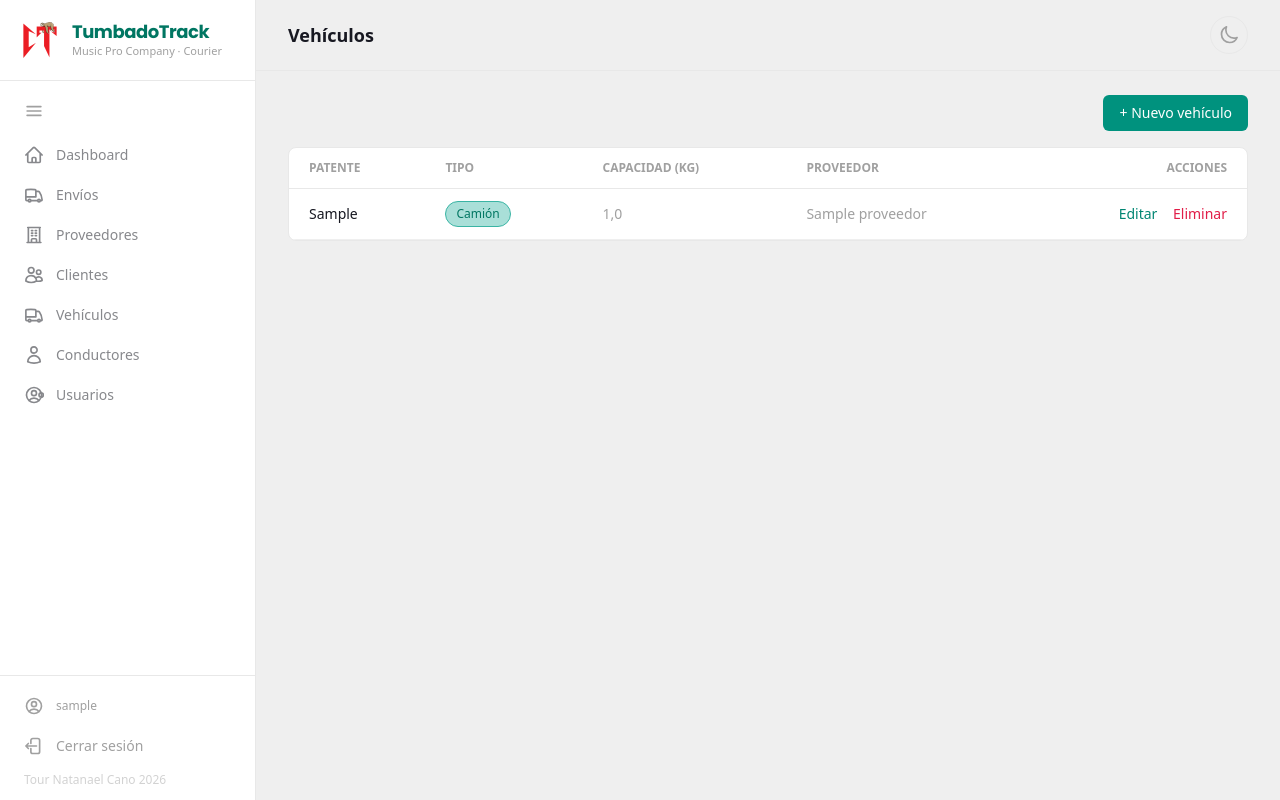
After one commit to Danieel17/TumbadoTrack, a Django app: page /vehiculos/ in a window 1280 px wide. The commit adds this page. Run offline with Django 5.2, Linux system fonts and the light colour scheme; a user stored in the database is signed in; tables that the repository leaves empty hold one stand-in row (values such as "Sample post"); some libraries are stand-ins or nearby versions.

Commit message:
Evaluación 3: CRUD propio de Vehículo y Conductor
Agrega mantención completa (listar, crear, editar, eliminar) de
Vehículo y Conductor en el sitio propio, sin usar Django Admin, con el
mismo patrón que ya existía para Envíos/Proveedores/Clientes: formularios
en forms.py, vistas protegidas con @admin_requerido, templates
reutilizando form_generico.html/confirmar_eliminar.html, y enlaces en
el sidebar.

Son las dos entidades que faltaban del caso "Transporte y Logística"
con CRUD propio (antes solo existían en Django Admin), necesarias para
la Evaluación 3 ("administrador propio, sin utilizar Django Admin").

Probado en vivo: crear, editar y eliminar un vehículo y un conductor
desde el sitio, verificando que los cambios quedan en la base de datos.

```diff
--- a/courier/forms.py
+++ b/courier/forms.py
@@ -2,7 +2,7 @@ from django import forms
 from django.contrib.auth.forms import UserCreationForm
 from django.contrib.auth.models import User
 
-from .models import Cliente, Envio, Proveedor
+from .models import Cliente, Conductor, Envio, Proveedor, Vehiculo
 
 TEXT_INPUT_CLASSES = (
     "w-full rounded-md border border-stone-300 dark:border-stone-600 bg-stone-50 dark:bg-stone-700 "
@@ -37,6 +37,18 @@ class ClienteForm(EstiloFormMixin, forms.ModelForm):
     class Meta:
         model = Cliente
         fields = ["nombre", "ciudad", "tipo", "email_contacto", "telefono"]
+
+
+class VehiculoForm(EstiloFormMixin, forms.ModelForm):
+    class Meta:
+        model = Vehiculo
+        fields = ["patente", "tipo", "capacidad_kg", "proveedor"]
+
+
+class ConductorForm(EstiloFormMixin, forms.ModelForm):
+    class Meta:
+        model = Conductor
+        fields = ["nombre", "licencia", "telefono", "vehiculo"]
 
 
 class EnvioForm(EstiloFormMixin, forms.ModelForm):
--- a/courier/templates/courier/base.html
+++ b/courier/templates/courier/base.html
@@ -149,6 +149,20 @@
                 </svg>
                 <span class="sidebar-label">Clientes</span>
             </a>
+            <a href="{% url 'courier:lista_vehiculos' %}"
+               class="nav-link flex items-center gap-3 px-3 py-2 rounded-md text-sm font-medium text-stone-600 dark:text-stone-300 hover:bg-teal-50 hover:text-teal-600 dark:hover:bg-stone-700 dark:hover:text-teal-400 transition-colors">
+                <svg class="h-5 w-5 shrink-0" fill="none" viewBox="0 0 24 24" stroke="currentColor" stroke-width="2">
+                    <path stroke-linecap="round" stroke-linejoin="round" d="M8.25 18.75a1.5 1.5 0 0 1-3 0m3 0a1.5 1.5 0 0 0-3 0m3 0h6m-9 0H3.375a1.125 1.125 0 0 1-1.125-1.125V14.25m17.25 4.5a1.5 1.5 0 0 1-3 0m3 0a1.5 1.5 0 0 0-3 0m3 0h1.125c.621 0 1.129-.504 1.09-1.124a17.902 17.902 0 0 0-3.213-9.193 2.056 2.056 0 0 0-1.58-.86H14.25M16.5 18.75h-2.25m0-11.177v-.958c0-.568-.422-1.048-.987-1.106a48.554 48.554 0 0 0-10.026 0 1.106 1.106 0 0 0-.987 1.106v7.635m12-6.677v6.677m0 0h-12" />
+                </svg>
+                <span class="sidebar-label">Vehículos</span>
+            </a>
+            <a href="{% url 'courier:lista_conductores' %}"
+               class="nav-link flex items-center gap-3 px-3 py-2 rounded-md text-sm font-medium text-stone-600 dark:text-stone-300 hover:bg-teal-50 hover:text-teal-600 dark:hover:bg-stone-700 dark:hover:text-teal-400 transition-colors">
+                <svg class="h-5 w-5 shrink-0" fill="none" viewBox="0 0 24 24" stroke="currentColor" stroke-width="2">
+                    <path stroke-linecap="round" stroke-linejoin="round" d="M15.75 6a3.75 3.75 0 1 1-7.5 0 3.75 3.75 0 0 1 7.5 0ZM4.501 20.118a7.5 7.5 0 0 1 14.998 0A17.933 17.933 0 0 1 12 21.75c-2.676 0-5.216-.584-7.499-1.632Z" />
+                </svg>
+                <span class="sidebar-label">Conductores</span>
+            </a>
             {% if request.user.is_staff %}
             <a href="{% url 'courier:lista_usuarios' %}"
                class="nav-link flex items-center gap-3 px-3 py-2 rounded-md text-sm font-medium text-stone-600 dark:text-stone-300 hover:bg-teal-50 hover:text-teal-600 dark:hover:bg-stone-700 dark:hover:text-teal-400 transition-colors">
--- /dev/null
+++ b/courier/templates/courier/lista_vehiculos.html
@@ -0,0 +1,50 @@
+{% extends "courier/base.html" %}
+
+{% block title %}Vehículos{% endblock %}
+{% block header %}Vehículos{% endblock %}
+
+{% block content %}
+{% if request.user.is_staff %}
+<div class="flex justify-end mb-4">
+    <a href="{% url 'courier:crear_vehiculo' %}"
+       class="bg-teal-500 hover:bg-teal-600 text-white font-medium text-sm rounded-md px-4 py-2 transition-colors">
+        + Nuevo vehículo
+    </a>
+</div>
+{% endif %}
+<div class="bg-white border border-stone-200 dark:bg-stone-800 dark:border-stone-700 rounded-lg overflow-hidden">
+  <div class="overflow-x-auto">
+    <table class="w-full text-sm">
+        <thead>
+            <tr class="text-left text-xs uppercase text-stone-500 dark:text-stone-400 border-b border-stone-200 dark:border-stone-700">
+                <th class="px-5 py-3">Patente</th>
+                <th class="px-5 py-3">Tipo</th>
+                <th class="px-5 py-3">Capacidad (kg)</th>
+                <th class="px-5 py-3">Proveedor</th>
+                {% if request.user.is_staff %}<th class="px-5 py-3 text-right">Acciones</th>{% endif %}
+            </tr>
+        </thead>
+        <tbody>
+            {% for vehiculo in vehiculos %}
+            <tr class="border-b border-stone-100 dark:border-stone-700/60 hover:bg-stone-50 dark:hover:bg-stone-700/40">
+                <td class="px-5 py-3 text-stone-900 dark:text-stone-200 font-medium">{{ vehiculo.patente }}</td>
+                <td class="px-5 py-3">
+                    <span class="inline-block px-2.5 py-1 rounded-full text-xs font-medium bg-teal-100 text-teal-700 border border-teal-300 dark:bg-teal-500/10 dark:text-teal-400 dark:border-teal-500/30 capitalize">{{ vehiculo.get_tipo_display }}</span>
+                </td>
+                <td class="px-5 py-3 text-stone-500 dark:text-stone-400">{{ vehiculo.capacidad_kg }}</td>
+                <td class="px-5 py-3 text-stone-500 dark:text-stone-400">{{ vehiculo.proveedor.nombre }}</td>
+                {% if request.user.is_staff %}
+                <td class="px-5 py-3 text-right space-x-3">
+                    <a href="{% url 'courier:editar_vehiculo' vehiculo.id %}" class="text-teal-600 dark:text-teal-400 hover:underline">Editar</a>
+                    <a href="{% url 'courier:eliminar_vehiculo' vehiculo.id %}" class="text-rose-600 dark:text-rose-400 hover:underline">Eliminar</a>
+                </td>
+                {% endif %}
+            </tr>
+            {% empty %}
+            <tr><td colspan="5" class="px-5 py-6 text-center text-stone-500">No hay vehículos registrados.</td></tr>
+            {% endfor %}
+        </tbody>
+    </table>
+  </div>
+</div>
+{% endblock %}
--- a/courier/urls.py
+++ b/courier/urls.py
@@ -22,6 +22,14 @@ urlpatterns = [
     path("clientes/nuevo/", views.crear_cliente, name="crear_cliente"),
     path("clientes/<int:cliente_id>/editar/", views.editar_cliente, name="editar_cliente"),
     path("clientes/<int:cliente_id>/eliminar/", views.eliminar_cliente, name="eliminar_cliente"),
+    path("vehiculos/", views.lista_vehiculos, name="lista_vehiculos"),
+    path("vehiculos/nuevo/", views.crear_vehiculo, name="crear_vehiculo"),
+    path("vehiculos/<int:vehiculo_id>/editar/", views.editar_vehiculo, name="editar_vehiculo"),
+    path("vehiculos/<int:vehiculo_id>/eliminar/", views.eliminar_vehiculo, name="eliminar_vehiculo"),
+    path("conductores/", views.lista_conductores, name="lista_conductores"),
+    path("conductores/nuevo/", views.crear_conductor, name="crear_conductor"),
+    path("conductores/<int:conductor_id>/editar/", views.editar_conductor, name="editar_conductor"),
+    path("conductores/<int:conductor_id>/eliminar/", views.eliminar_conductor, name="eliminar_conductor"),
     path("usuarios/", views.lista_usuarios, name="lista_usuarios"),
     path("usuarios/nuevo/", views.crear_usuario, name="crear_usuario"),
     path("usuarios/<int:usuario_id>/editar/", views.editar_usuario, name="editar_usuario"),
--- a/courier/views.py
+++ b/courier/views.py
@@ -7,8 +7,16 @@ from django.db.models import ProtectedError
 from django.http import Http404
 from django.shortcuts import get_object_or_404, redirect, render
 
-from .forms import ClienteForm, EnvioForm, ProveedorForm, UsuarioCreationForm, UsuarioEditForm
-from .models import Cliente, Envio, Proveedor
+from .forms import (
+    ClienteForm,
+    ConductorForm,
+    EnvioForm,
+    ProveedorForm,
+    UsuarioCreationForm,
+    UsuarioEditForm,
+    VehiculoForm,
+)
+from .models import Cliente, Conductor, Envio, Proveedor, Vehiculo
 
 
 def login_requerido(vista):
@@ -275,6 +283,116 @@ def eliminar_cliente(request, cliente_id):
     })
 
 
+@login_requerido
+def lista_vehiculos(request):
+    """Listado de vehículos de la flota."""
+    contexto = {"vehiculos": Vehiculo.objects.select_related("proveedor")}
+    return render(request, "courier/lista_vehiculos.html", contexto)
+
+
+@admin_requerido
+def crear_vehiculo(request):
+    if request.method == "POST":
+        form = VehiculoForm(request.POST)
+        if form.is_valid():
+            form.save()
+            messages.success(request, "Vehículo creado correctamente.")
+            return redirect("courier:lista_vehiculos")
+    else:
+        form = VehiculoForm()
+
+    return render(request, "courier/form_generico.html", {
+        "form": form, "titulo": "Nuevo vehículo", "volver_url": "courier:lista_vehiculos",
+    })
+
+
+@admin_requerido
+def editar_vehiculo(request, vehiculo_id):
+    vehiculo = get_object_or_404(Vehiculo, pk=vehiculo_id)
+
+    if request.method == "POST":
+        form = VehiculoForm(request.POST, instance=vehiculo)
+        if form.is_valid():
+            form.save()
+            messages.success(request, "Vehículo actualizado correctamente.")
+            return redirect("courier:lista_vehiculos")
+    else:
+        form = VehiculoForm(instance=vehiculo)
+
+    return render(request, "courier/form_generico.html", {
+        "form": form, "titulo": f"Editar vehículo · {vehiculo.patente}", "volver_url": "courier:lista_vehiculos",
+    })
+
+
+@admin_requerido
+def eliminar_vehiculo(request, vehiculo_id):
+    vehiculo = get_object_or_404(Vehiculo, pk=vehiculo_id)
+
+    if request.method == "POST":
+        vehiculo.delete()
+        messages.success(request, "Vehículo eliminado correctamente.")
+        return redirect("courier:lista_vehiculos")
+
+    return render(request, "courier/confirmar_eliminar.html", {
+        "objeto": vehiculo, "volver_url": "courier:lista_vehiculos",
+    })
+
+
+@login_requerido
+def lista_conductores(request):
+    """Listado de conductores."""
+    contexto = {"conductores": Conductor.objects.select_related("vehiculo")}
+    return render(request, "courier/lista_conductores.html", contexto)
+
+
+@admin_requerido
+def crear_conductor(request):
+    if request.method == "POST":
+        form = ConductorForm(request.POST)
+        if form.is_valid():
+            form.save()
+            messages.success(request, "Conductor creado correctamente.")
+            return redirect("courier:lista_conductores")
+    else:
+        form = ConductorForm()
+
+    return render(request, "courier/form_generico.html", {
+        "form": form, "titulo": "Nuevo conductor", "volver_url": "courier:lista_conductores",
+    })
+
+
+@admin_requerido
+def editar_conductor(request, conductor_id):
+    conductor = get_object_or_404(Conductor, pk=conductor_id)
+
+    if request.method == "POST":
+        form = ConductorForm(request.POST, instance=conductor)
+        if form.is_valid():
+            form.save()
+            messages.success(request, "Conductor actualizado correctamente.")
+            return redirect("courier:lista_conductores")
+    else:
+        form = ConductorForm(instance=conductor)
+
+    return render(request, "courier/form_generico.html", {
+        "form": form, "titulo": f"Editar conductor · {conductor.nombre}", "volver_url": "courier:lista_conductores",
+    })
+
+
+@admin_requerido
+def eliminar_conductor(request, conductor_id):
+    conductor = get_object_or_404(Conductor, pk=conductor_id)
+
+    if request.method == "POST":
+        conductor.delete()
+        messages.success(request, "Conductor eliminado correctamente.")
+        return redirect("courier:lista_conductores")
+
+    return render(request, "courier/confirmar_eliminar.html", {
+        "objeto": conductor, "volver_url": "courier:lista_conductores",
+    })
+
+
 @admin_requerido
 def lista_usuarios(request):
     """CRUD de usuarios: listado, solo accesible para administradores (is_staff)."""
```
Also changed, not shown: courier/templates/courier/lista_conductores.html (added, +48 -0 lines).
